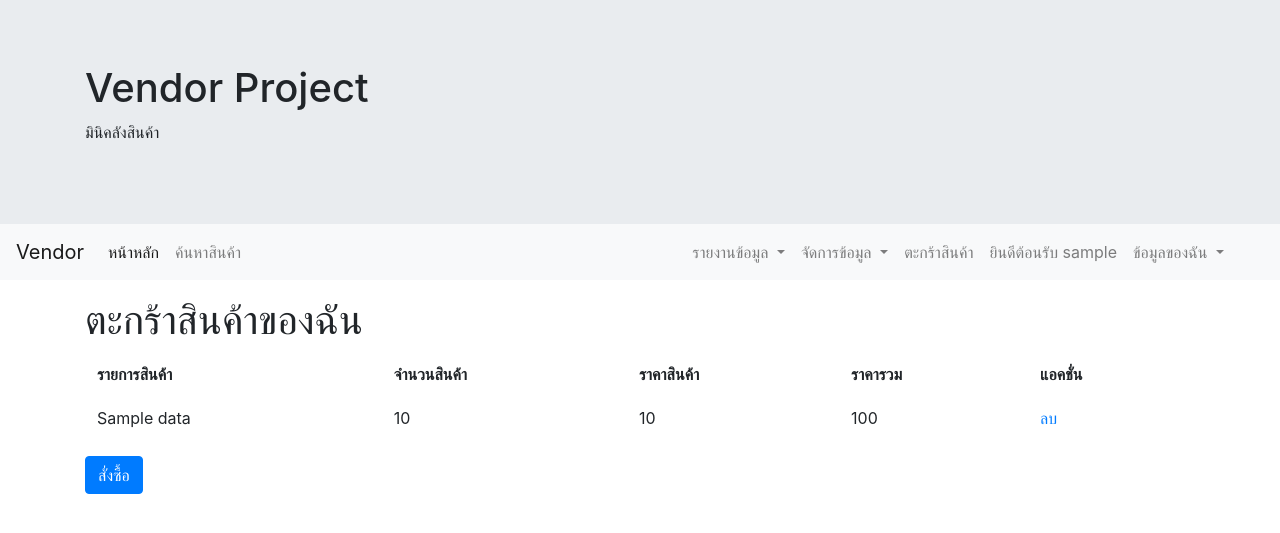
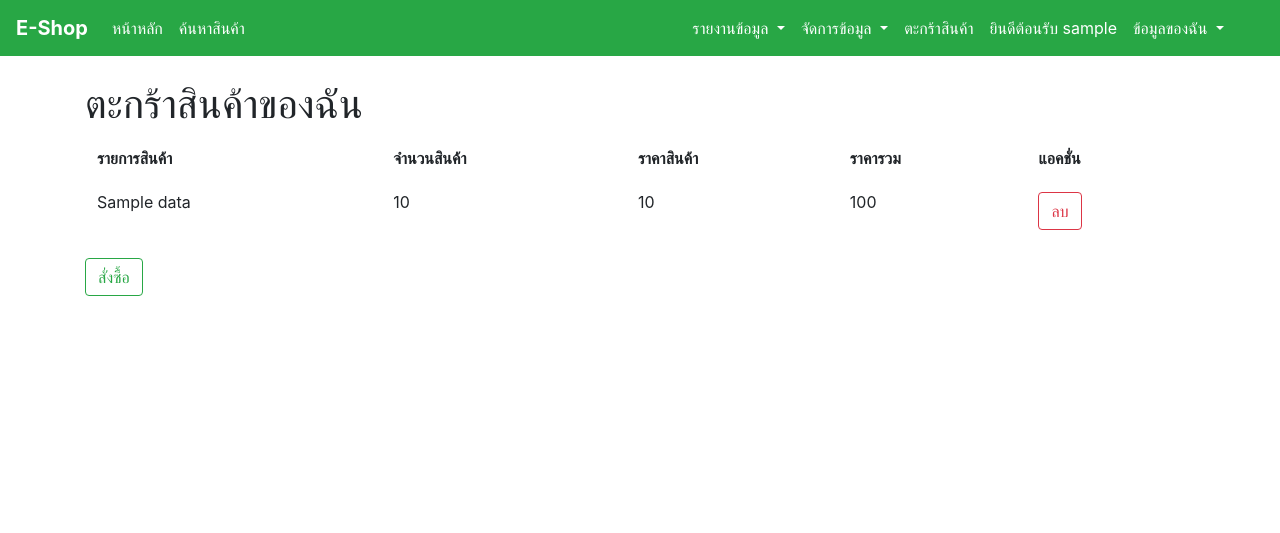
Before and after one commit to Korarak/django_minishop, a Django app: page /cart in a window 1280 px wide. Shown: the top 533 px of the page. Run offline with Django 4.2, Linux system fonts and the light colour scheme; a user stored in the database is signed in; tables that the repository leaves empty hold one stand-in row (values such as "Sample post"); some libraries are stand-ins or nearby versions.

Commit message:
update: add by NopXx

```diff
--- a/product/templates/productapp/base.html
+++ b/product/templates/productapp/base.html
@@ -11,60 +11,55 @@
         <script src="{% static 'js/bootstrap.bundle.min.js' %}"></script>
         <script src="{% static 'js/popper.min.min.js' %}"></script> -->
 <link rel="stylesheet" href="https://cdn.jsdelivr.net/npm/bootstrap@4.1.3/dist/css/bootstrap.min.css" integrity="sha384-MCw98/SFnGE8fJT3GXwEOngsV7Zt27NXFoaoApmYm81iuXoPkFOJwJ8ERdknLPMO" crossorigin="anonymous">
+<link href="https://fonts.googleapis.com/icon?family=Material+Icons"
+      rel="stylesheet">
 </head>
     <body>
-        <div class="jumbotron jumbotron-fluid" style="margin-bottom:0">
-            <div class="container">
-              <h1>Vendor Project</h1>
-              <p>มินิคลังสินค้า</p>
-            </div>
-          </div>
-          <nav class="navbar navbar-expand-md navbar-light bg-light">
-            <a class="navbar-brand" href="#">Vendor</a>
+          <nav class="navbar navbar-expand-md navbar-light bg-success mb-4">
+            <a class="navbar-brand font-weight-bold text-white" href="/">E-Shop</a>
             <button class="navbar-toggler" type="button" data-toggle="collapse" data-target="#navbarNav">
                 <span class="navbar-toggler-icon"></span>
             </button>
             <div class="collapse navbar-collapse" id="navbarNav">
                 <ul class="navbar-nav mr-auto">
                     <li class="nav-item active">
-                        <a class="nav-link" href="/">หน้าหลัก <span class="sr-only">(current)</span></a>
+                        <a class="nav-link text-white" href="/">หน้าหลัก <span class="sr-only">(current)</span></a>
                     </li>
                     <li class="nav-item">
-                        <a class="nav-link" href="/search">ค้นหาสินค้า</a>
+                        <a class="nav-link text-white" href="/search">ค้นหาสินค้า</a>
                     </li>
                 </ul>
                 <!-- right floating -->
                 <ul class="navbar-nav">
                     {% if user.is_staff == True %} <!-- ถ้าเป็น admin -->
                     <li class="nav-item dropdown">
-                        <a class="nav-link dropdown-toggle" href="#" id="navbardrop" data-toggle="dropdown">
+                        <a class="nav-link dropdown-toggle text-white" href="#" id="navbardrop" data-toggle="dropdown">
                             รายงานข้อมูล
                         </a>
                         <div class="dropdown-menu">
-                        <a class="dropdown-item" href="#">ข้อมูลยอดขาย</a>
-                        <a class="dropdown-item" href="#">ข้อมูลสมาชิก</a>
+                        <a class="dropdown-item" href="/orders">คำสั่งซื้อ</a>
                         </div>
                     </li>
                     <li class="nav-item dropdown">
-                        <a class="nav-link dropdown-toggle" href="#" id="navbardrop" data-toggle="dropdown">
+                        <a class="nav-link dropdown-toggle text-white" href="#" id="navbardrop" data-toggle="dropdown">
                             จัดการข้อมูล
                         </a>
                         <div class="dropdown-menu">
                         <a class="dropdown-item" href="/addproduct">เพิ่มสินค้า</a>
-                        <a class="dropdown-item" href="/editproduct">ข้อมูลสินค้า</a>
+                        <a class="dropdown-item" href="/product">ข้อมูลสินค้า</a>
                         </div>
                     </li>
                     {% endif %} <!-- จบ if -->
 
                     {% if user.is_authenticated %} <!-- ถ้ามีการ login -->
                     <li class="nav-item" >
-                        <a class="nav-link" href="/cart"> ตะกร้าสินค้า </a>
+                        <a class="nav-link text-white" href="/cart"> ตะกร้าสินค้า </a>
                      </li>
                     <li class="nav-item" >
-                       <a class="nav-link"> ยินดีต้อนรับ {{user.username}} </a>
+                       <a class="nav-link text-white"> ยินดีต้อนรับ {{user.username}} </a>
                     </li>
                     <li class="nav-item dropdown">
-                        <a class="nav-link dropdown-toggle" href="#" id="navbardrop" data-toggle="dropdown">
+                        <a class="nav-link dropdown-toggle text-white" href="#" id="navbardrop" data-toggle="dropdown">
                             ข้อมูลของฉัน
                         </a>
                         <div class="dropdown-menu">
@@ -100,6 +95,7 @@
         <script src="https://code.jquery.com/jquery-3.2.1.slim.min.js" integrity="sha384-KJ3o2DKtIkvYIK3UENzmM7KCkRr/rE9/Qpg6aAZGJwFDMVNA/GpGFF93hXpG5KkN" crossorigin="anonymous"></script>
         <script src="https://cdn.jsdelivr.net/npm/popper.js@1.12.9/dist/umd/popper.min.js" integrity="sha384-ApNbgh9B+Y1QKtv3Rn7W3mgPxhU9K/ScQsAP7hUibX39j7fakFPskvXusvfa0b4Q" crossorigin="anonymous"></script>
         <script src="https://cdn.jsdelivr.net/npm/bootstrap@4.0.0/dist/js/bootstrap.min.js" integrity="sha384-JZR6Spejh4U02d8jOt6vLEHfe/JQGiRRSQQxSfFWpi1MquVdAyjUar5+76PVCmYl" crossorigin="anonymous"></script>
-
+        <script type="module" src="https://unpkg.com/ionicons@5.5.2/dist/ionicons/ionicons.esm.js"></script>
+<script nomodule src="https://unpkg.com/ionicons@5.5.2/dist/ionicons/ionicons.js"></script>
           </body>
 </html>
--- a/product/templates/productapp/cart.html
+++ b/product/templates/productapp/cart.html
@@ -21,11 +21,11 @@
             <td>{{cart_item.product_qty}}</td>
             <td>{{cart_item.product_price}}</td>
             <td>{% widthratio cart_item.product_qty 1 cart_item.product_price %}</td>
-            <td><a href="del_cart_item/{{cart_item.product_id_id}}" class="default">ลบ</a></td>
+            <td><a href="del_cart_item/{{cart_item.product_id_id}}" onclick="return confirm('ต้องการลบ ?')" class="btn btn-outline-danger">ลบ</a></td>
           </tr>
           {% endfor %}
         </tbody>
       </table>
-      <a href="/checkout" class="btn btn-primary">สั่งซื้อ</a>
+      <a href="/checkout" class="btn btn-outline-success">สั่งซื้อ</a>
 </div>
 {% endblock content %}
--- a/product/templates/productapp/checkout.html
+++ b/product/templates/productapp/checkout.html
@@ -32,7 +32,8 @@
           <td>รวม {{total_order}} บาท</td>
         </tbody>
       </table>
-      <input type="submit" class="btn btn-primary" value="ยืนยัน"> <a href="cart" class="btn btn-warning">ย้อนกลับ</a>
+      <input type="submit" class="btn btn-outline-success" value="ยืนยัน">
+      <a href="cart" class="btn btn-outline-warning">ย้อนกลับ</a>
     </form>
 </div>
 {% endblock content %}
--- a/product/templates/productapp/editprofile.html
+++ b/product/templates/productapp/editprofile.html
@@ -21,7 +21,7 @@
         <label for="user.email">E-mail</label>
         <input type="email" class="form-control" placeholder="" id="user.email" name="email" value="{{user.email}}">
       </div>
-    <button type="submit" class="btn btn-primary">ยืนยันการแก้ไข</button>
+    <button type="submit" class="btn btn-outline-success">ยืนยันการแก้ไข</button>
   </form>
 </div>
 {% endblock %}
--- a/product/templates/productapp/login.html
+++ b/product/templates/productapp/login.html
@@ -18,7 +18,7 @@
             <input class="form-check-input" type="checkbox"> จดจำฉัน
           </label>
         </div>
-        <button type="submit" class="btn btn-primary">เข้าสู่ระบบ</button>
+        <button type="submit" class="btn btn-outline-success">เข้าสู่ระบบ</button>
       </form>
 </div>
 {% endblock %}
--- a/product/templates/productapp/myprofile.html
+++ b/product/templates/productapp/myprofile.html
@@ -15,6 +15,6 @@
                     {% endif %}
  </p>
 
-  <a href="/editprofile/{{user.id}}" class="btn btn-info" role="button">แก้ไขข้อมูลใน Profile</a>
+  <a href="/editprofile/{{user.id}}" class="btn btn-outline-info" role="button">แก้ไขข้อมูลใน Profile</a>
 </div>
 {% endblock %}
--- a/product/urls.py
+++ b/product/urls.py
@@ -8,13 +8,15 @@ urlpatterns = [
     path('register',views.register),
     path('logout',views.logout),
     path('myprofile',views.myprofile),
-    path('editproduct',views.editproduct),
+    path('product',views.product),
+    path('editproduct/<int:id>',views.editproduct),
     path('addproduct',views.addproduct),
     path('search',views.search),
     path('cart',views.cart),
     path('addtocart/<int:id>',views.addtocart),
     path('editprofile/<int:id>',views.editprofile),
     path('checkout',views.checkout),
+    path('orders',views.orders),
     path('showMyorder',views.showMyorder),
     path('del_cart_item/<int:id>',views.del_cart_item)
 ]
--- a/product/views.py
+++ b/product/views.py
@@ -193,9 +193,31 @@ def editprofile(request,id):
             return redirect('/myprofile')
     return render(request,'productapp/editprofile.html')
 
-def editproduct(request):
+def editproduct(request,id):
+    context = {'product': product_data.objects.get(pk=id)}
+    if request.method == "POST":
+        print(request.POST.get('product_name'))
+        print(request.POST.get('product_qty'))
+        print(request.POST.get('product_price'))
+        print(request.POST.get('product_detail'))
+        table = product_data.objects.get(pk=id)
+        table.product_name = request.POST.get('product_name')
+        table.product_qty = request.POST.get('product_qty')
+        table.product_price = request.POST.get('product_price')
+        table.product_detail = request.POST.get('product_detail')
+        table.save()
+        messages.success(request,'แก้ไขข้อมูลสำเร็จ')
+        return redirect('/product')
+    else:
+        return render(request,'productapp/editproduct.html', context)
+
+def product(request):
     context = {'product' : product_data.objects.all()}
-    return render(request,'productapp/editproduct.html',context)
+    return render(request,'productapp/product.html',context)
+
+def orders(request):
+    context = {'orders' : order_data.objects.all(), 'dtl' : order_detail.objects.all()}
+    return render(request,'productapp/orders.html',context)
 
 def addproduct(request):
     if request.method == "POST":
```
Also changed, not shown: product/templates/productapp/editproduct.html (+22 -28 lines), product/templates/productapp/orders.html (added, +40 -0 lines), product/templates/productapp/product.html (added, +39 -0 lines), product/templates/productapp/showproduct.html (+5 -2 lines).
